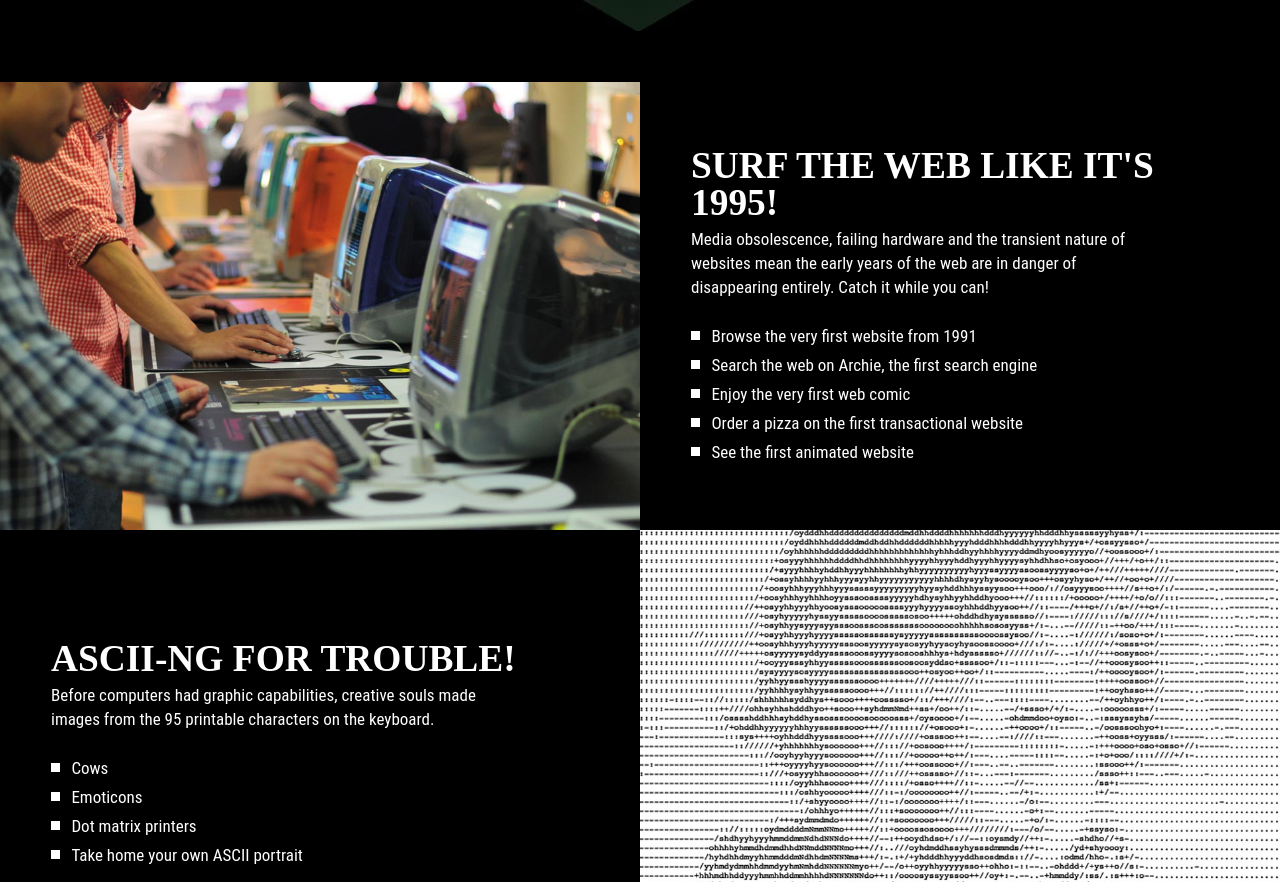
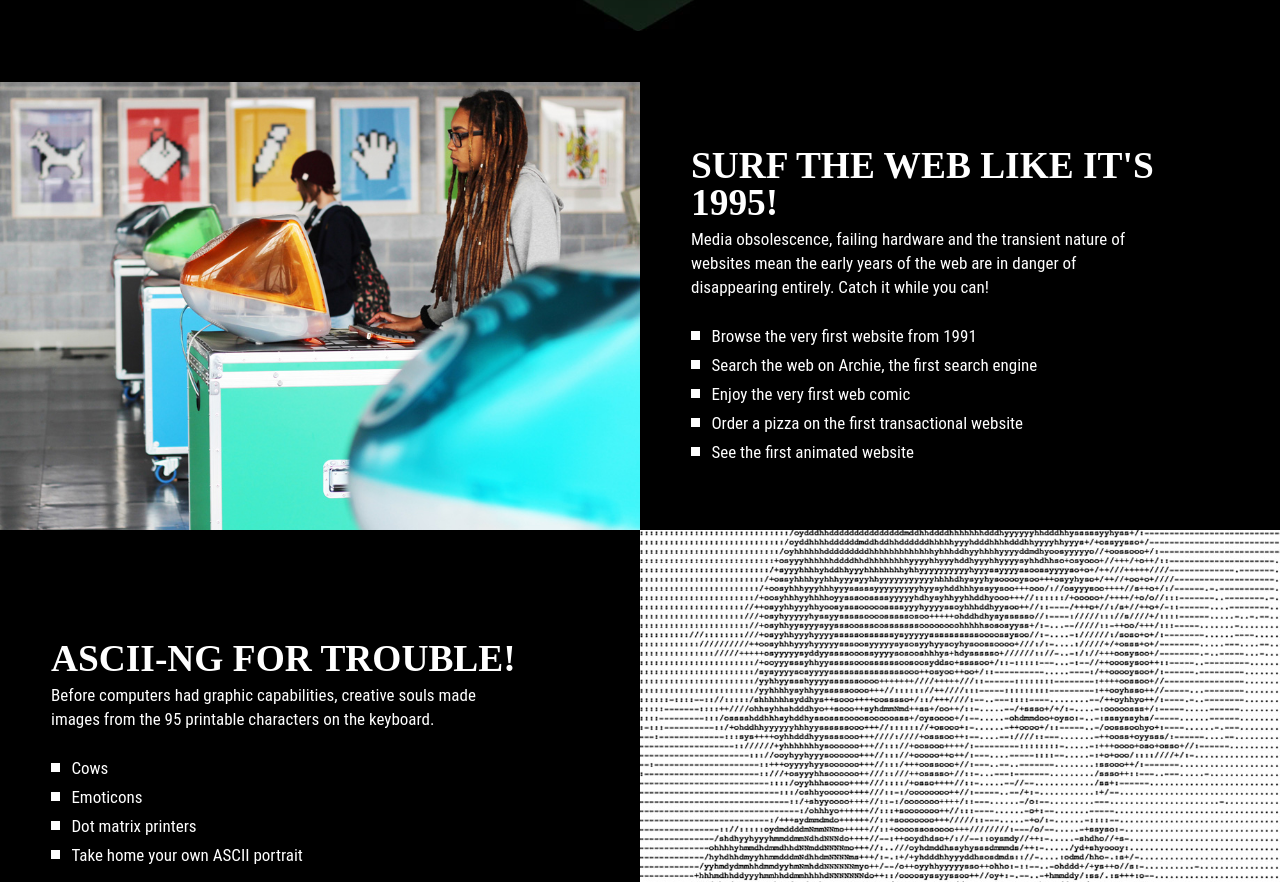
Before and after one commit to michaelfarrow/64-Bits, a plain HTML site: page index.html in a window 1280 px wide. Shown: the part 1317-2199 px from the top of the page. Drawn offline with Linux system fonts and the light colour scheme; some packages are replaced by stand-ins of ours; a web font is replaced by a local one.

Commit message:
updating imagery

```diff
--- a/index.html
+++ b/index.html
@@ -46,7 +46,7 @@
       <div id="page-wrapper">
         <section>
           <div class="image">
-            <div class="inner b-lazy" data-src="/img/surf.jpg"></div>
+            <div class="inner b-lazy" data-src="/img/surf-2.jpg"></div>
           </div>
           <div class="content">
             <div class="inner">
```
Also changed, not shown: img/cfch.jpg, img/surf-2.jpg (added).
